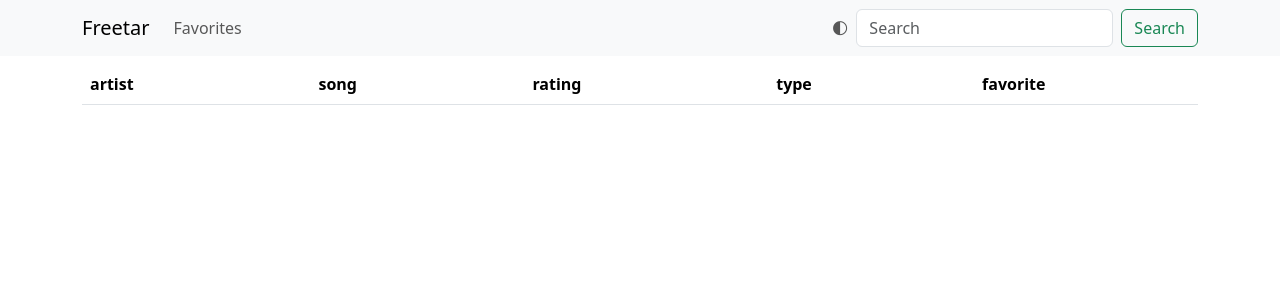
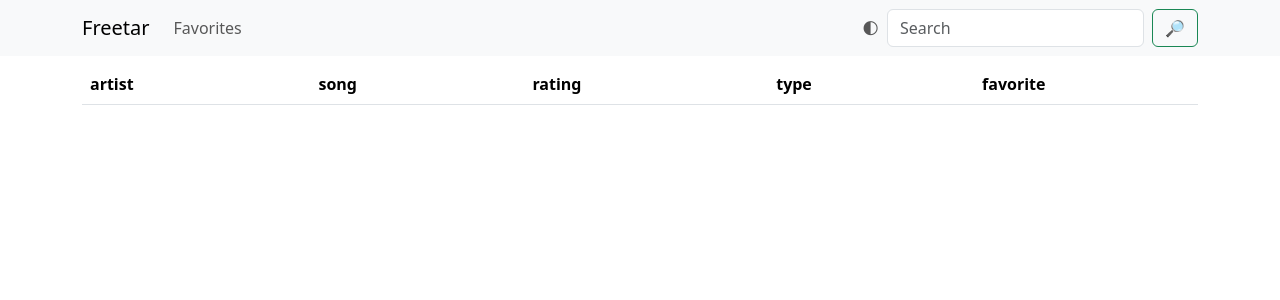
Before and after one commit to kmille/freetar, a Flask app: page / in a window 1280 px wide. Shown: the top 300 px of the page. Run offline with Flask 3, Linux system fonts and the light colour scheme; lists and menus that the app fills with data are empty.

Commit message:
replace search text with an emoji

```diff
--- a/freetar/templates/base.html
+++ b/freetar/templates/base.html
@@ -44,7 +44,7 @@
         </ul>
         <form class="d-flex" method="GET" action="/search">
           <input class="form-control me-2" name="search_term" type="search" placeholder="Search" aria-label="Search">
-          <button class="btn btn-outline-success" type="submit">Search</button>
+          <button class="btn btn-outline-success" type="submit">🔎</button>
         </form>
       </div>
     </div>
```
